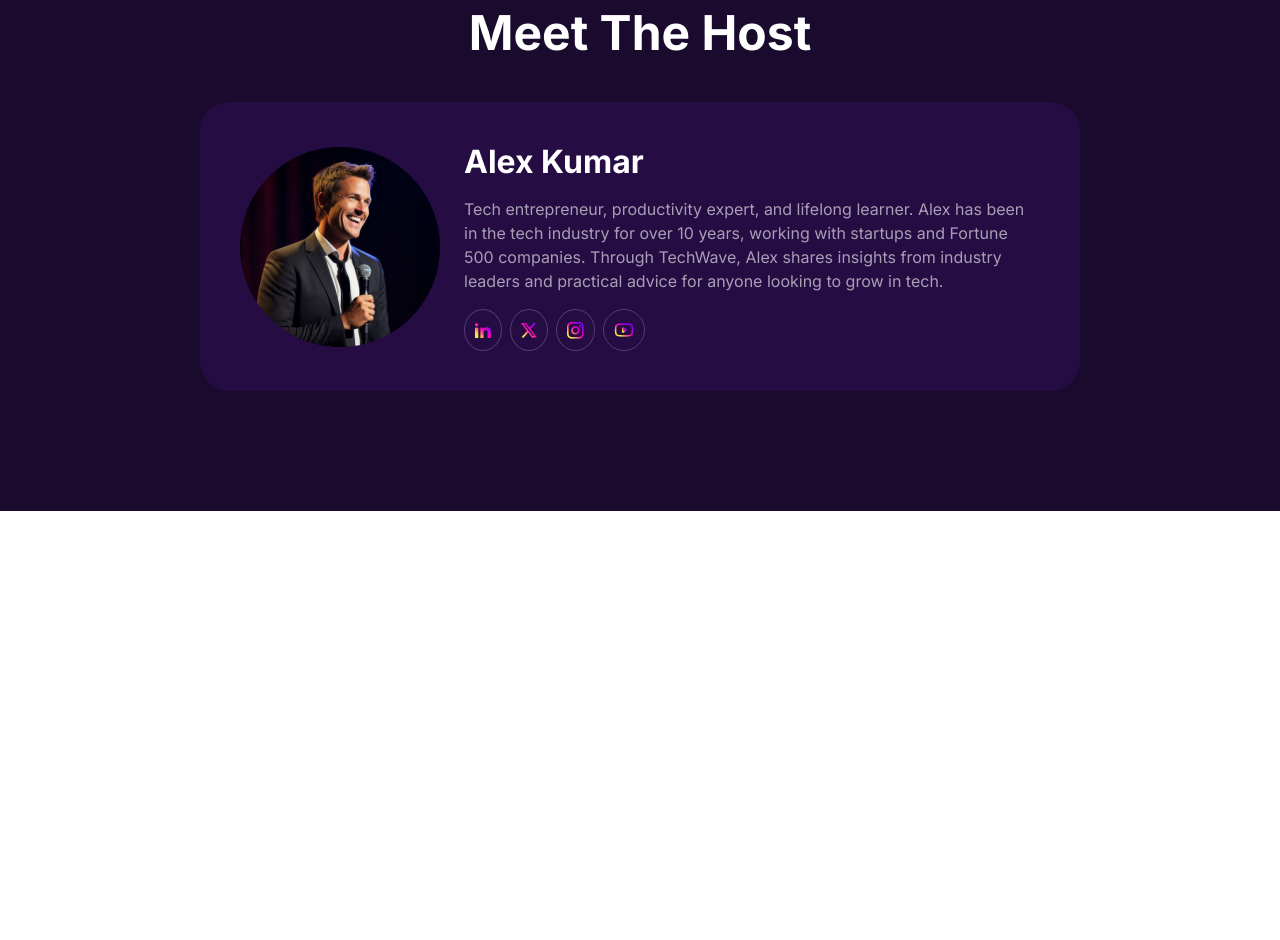
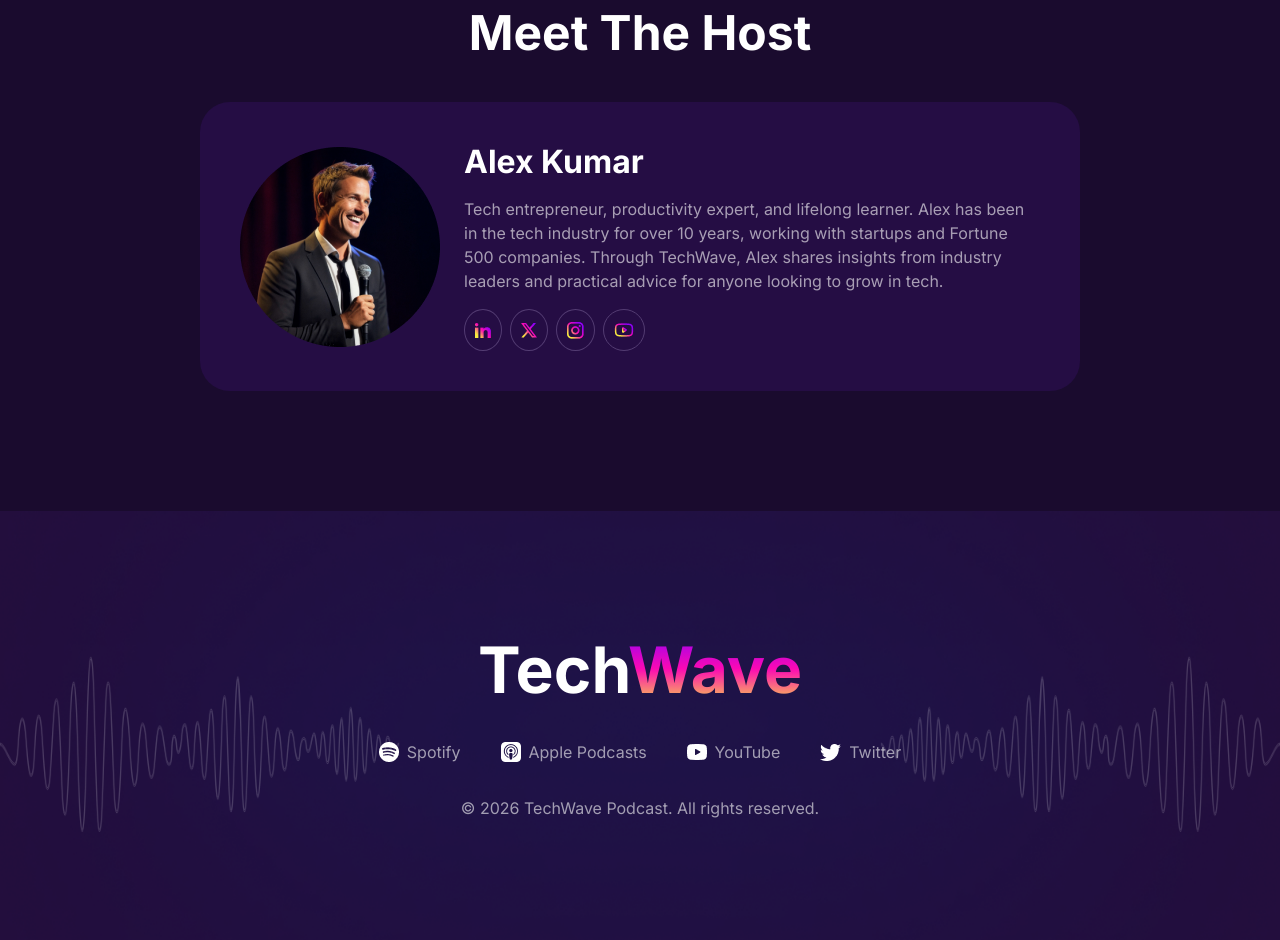
Before and after one commit to mahakib10/assignment-2-task, a plain HTML site: page index.html in a window 1280 px wide. Shown: the part 3511-4451 px from the top of the page. Before the commit the page ends 4022 px from the top, so only its background shows below. Drawn offline with Linux system fonts and the light colour scheme.

Commit message:
setup the footer section

```diff
--- a/index.html
+++ b/index.html
@@ -156,5 +156,27 @@
             </div>
         </section>
     </main>
+    <footer>
+        <h1>Tech<span class="foot-title">Wave</span></h1>
+        <div class="foot-logos display-flex">
+            <div class="foot-logo display-flex">
+                <img src="assets/spotify.png" alt="spotify">
+                <p>Spotify</p>
+            </div>
+            <div class="foot-logo display-flex">
+                <img src="assets/apple-podcast.png" alt="apple">
+                <p>Apple Podcasts</p>
+            </div>
+            <div class="foot-logo display-flex">
+                <img src="assets/youtube-podcast.png" alt="youtube">
+                <p>YouTube</p>
+            </div>
+            <div class="foot-logo display-flex">
+                <img src="assets/twitter.png" alt="twitter">
+                <p>Twitter</p>
+            </div>
+        </div>
+        <p>© 2026 TechWave Podcast. All rights reserved.</p>
+    </footer>
 </body>
 </html>
--- a/styles/index.css
+++ b/styles/index.css
@@ -369,3 +369,40 @@ header hr {
     justify-content: center;
     align-items: center;
 }
+
+
+footer {
+    background: url(../assets/footer-bg.png);
+    background-size: 100% 100%;
+    background-repeat: no-repeat;
+    text-align: center;
+    padding: 120px;
+}
+footer h1 {
+    font-size: 4rem;
+    font-weight: bold;
+    color: #FFFFFF;
+    padding-bottom: 32px;
+}
+.foot-title {
+    background: linear-gradient(360deg, #F7E93F 0%, #FB09B4 51%, #9100F8 100%);
+    background-clip: text;
+    -webkit-text-fill-color: transparent;
+}
+.foot-logos {
+    gap: 40px;
+    justify-content: center;
+    align-items: center;
+    padding-bottom: 32px;
+}
+.foot-logo {
+    gap: 8px;
+    justify-content: center;
+    align-items: center;
+}
+footer p {
+    font-size: 1rem;
+    line-height: 24px;
+    opacity: 60%;
+    color: #FAFAFA;
+}
```
